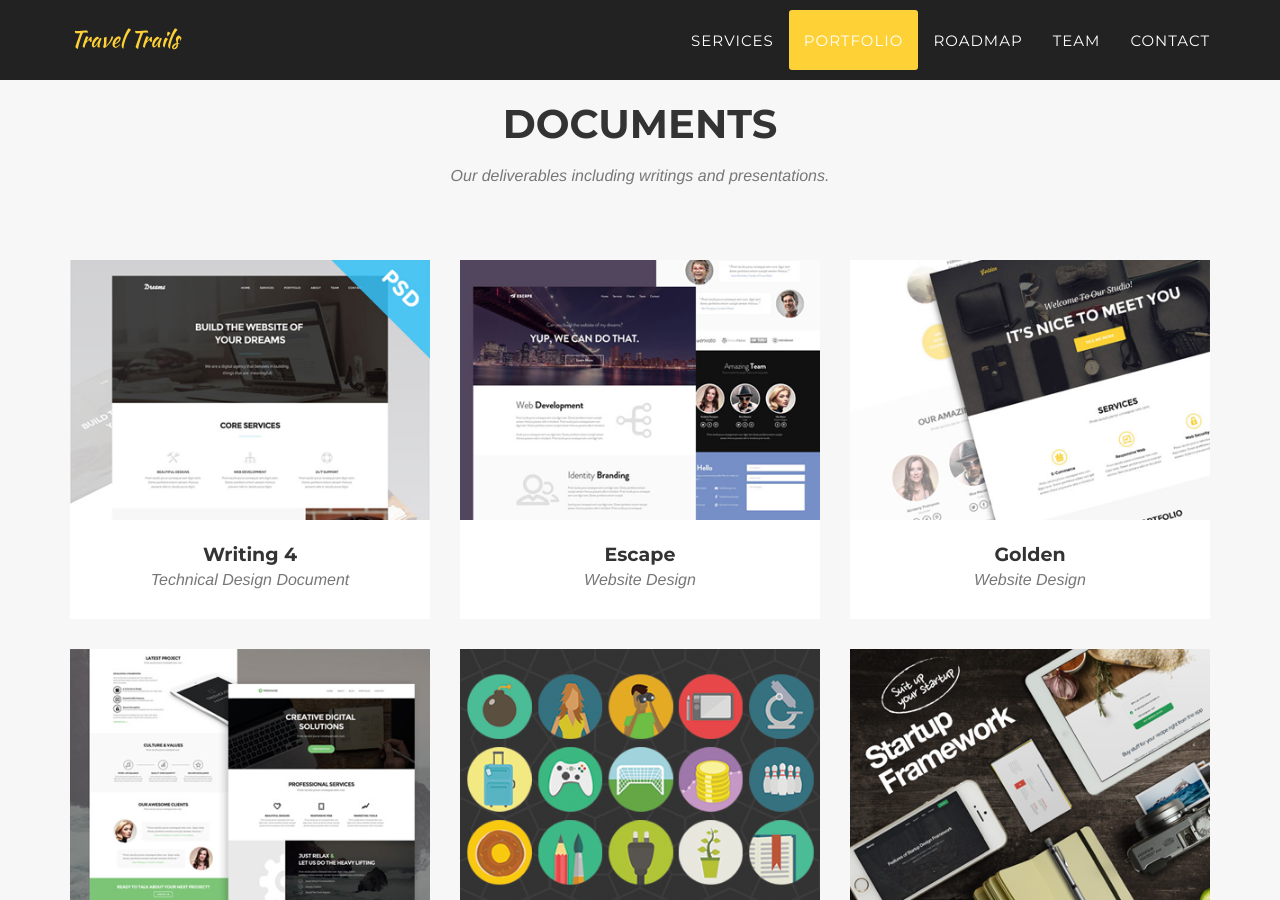
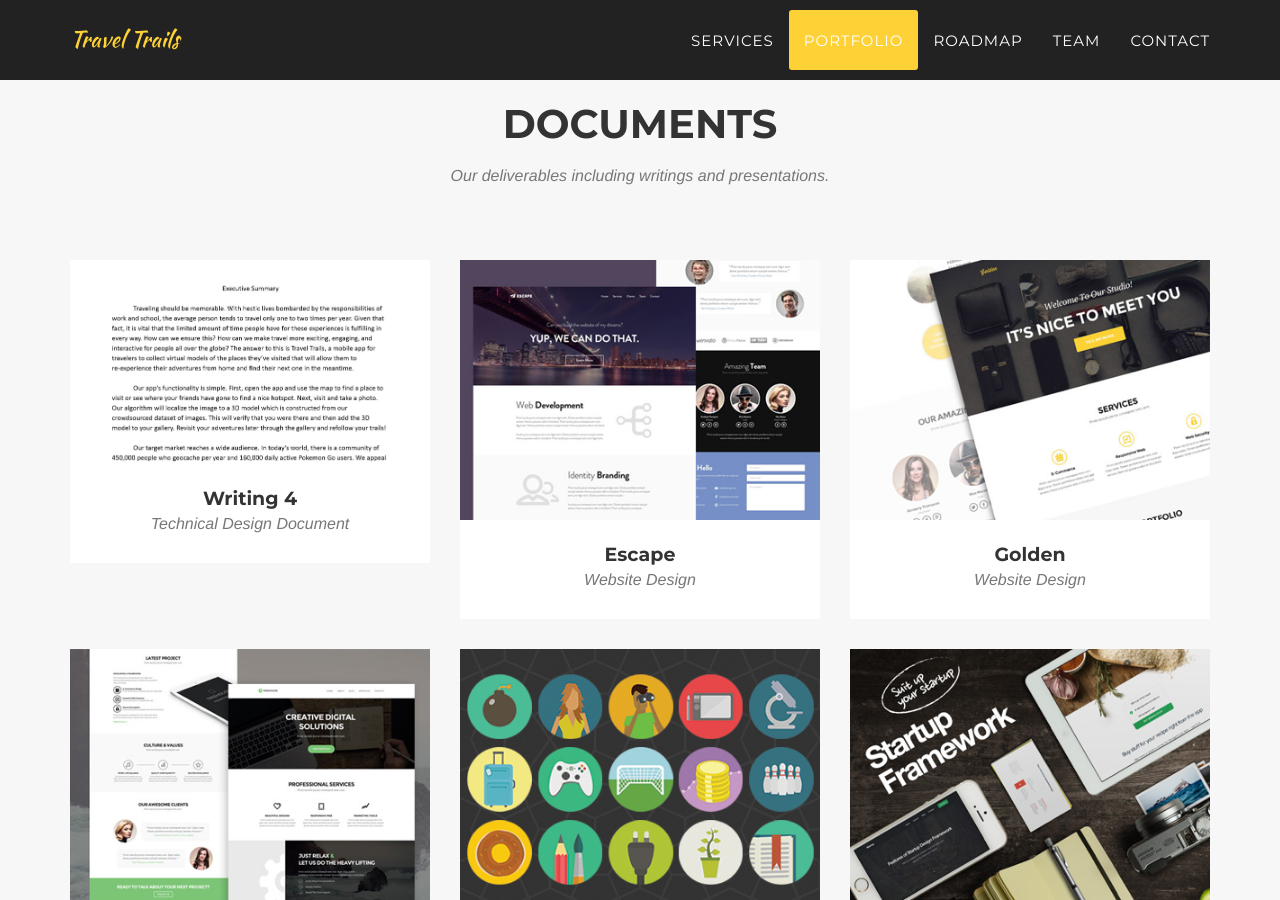
Before and after one commit to jonlee48/Travel-Trails, a Jekyll site: the page built from docs/index.html, in a window 1280 px wide and 900 px high, scrolled down 1717 px. Built offline with Jekyll 4.4.1, drawn with Linux system fonts in a browser that asks for light colours; some web fonts are replaced.

Commit message:
writing 4 thumbnails and link fix

```diff
--- a/docs/_posts/2014-07-18-project-1.markdown
+++ b/docs/_posts/2014-07-18-project-1.markdown
@@ -4,11 +4,11 @@ subtitle: Technical Design Document
 layout: default
 modal-id: 1
 date: 2022-12-14
-img: dreams.png
-thumbnail: dreams-thumbnail.png
+img: writing_4.jpg
+thumbnail: writing_4.jpg
 alt: image-alt
 project-date: April 2014
-project-url: https://github.com/jonlee48/Travel-Trails/blob/main/writing_4.pdf
+project-url: https://github.com/jonlee48/Travel-Trails/blob/main/Writing_4.pdf
 client: Document Link
 category: Web Development
 description: Lorem ipsum dolor sit amet, usu cu alterum nominavi lobortis. At duo novum diceret. Tantas apeirian vix et, usu sanctus postulant inciderint ut, populo diceret necessitatibus in vim. Cu eum dicam feugiat noluisse.
```
Also changed, not shown: docs/img/portfolio/writing_4.jpg (added).
